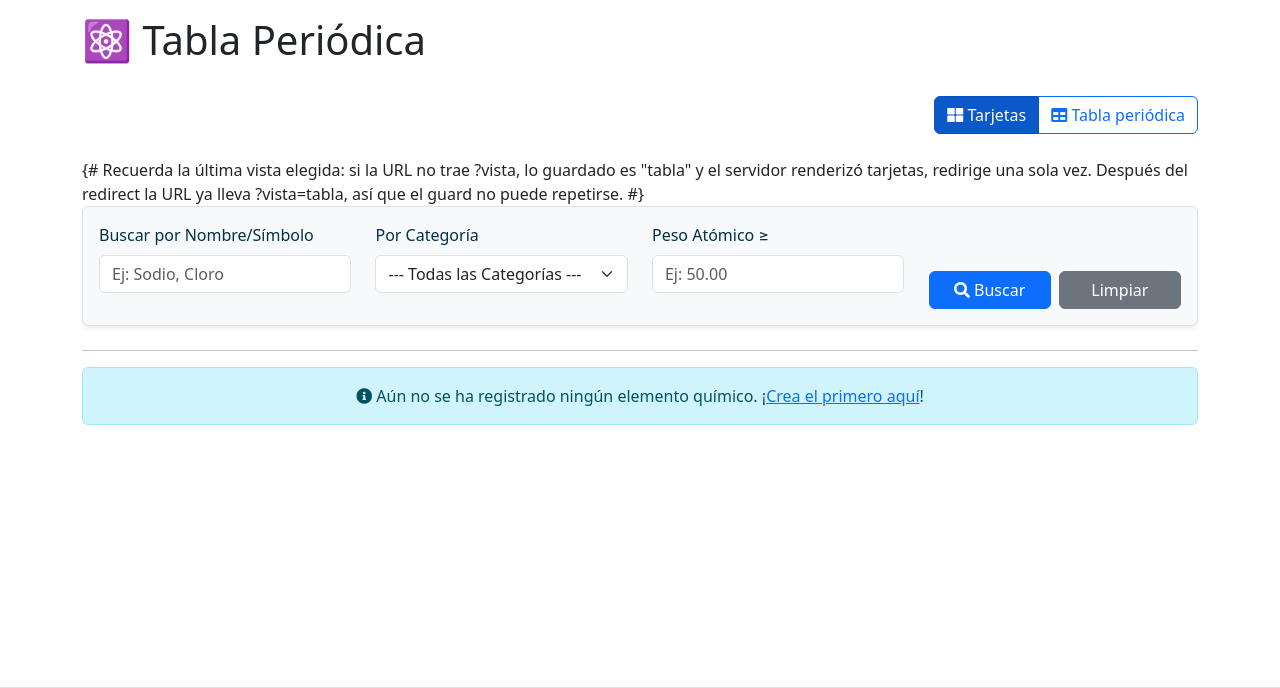
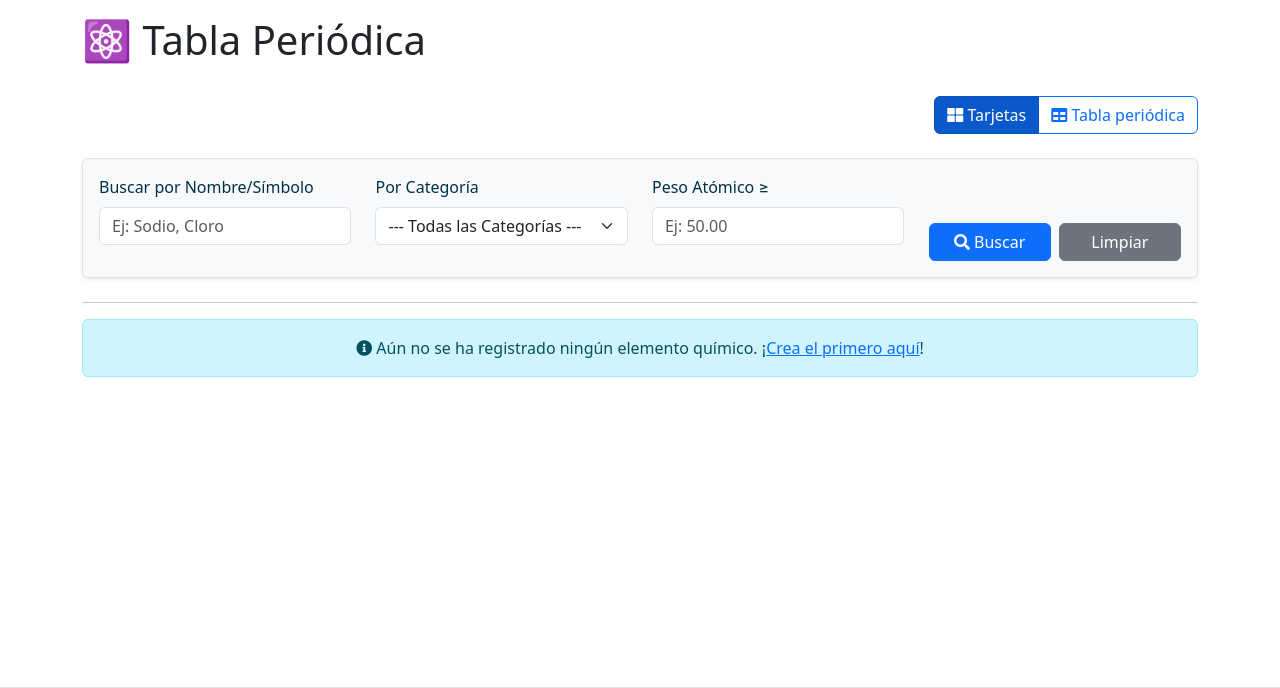
Before and after one commit to CarMalNie/Gestor_Quimico, a Django app: page /elementos/ in a window 1280 px wide. Shown: the part 56-744 px from the top of the page. Run offline with Django 5.2, Linux system fonts and the light colour scheme; data that the repository does not hold is empty; some libraries are stand-ins or nearby versions.

Commit message:
fix(elementos): comentario multilínea del guard de vista filtrado al HTML (T2 de p1-periodic-table-e2)
Django {# #} solo abarca una línea: el comentario de 3 líneas del script
inline se renderizaba como texto visible sobre la vista (misma clase de
regresión que e64f753). El texto ahora vive como comentario JS dentro del
<script>. Test nuevo generalizado: ningún {# ni #} sobrevive al render en
ninguna de las dos vistas (tests 38 -> 39).

```diff
--- a/app_quimico/templates/app_quimico/elemento_quimico/elemento_lista.html
+++ b/app_quimico/templates/app_quimico/elemento_quimico/elemento_lista.html
@@ -34,10 +34,11 @@
     </div>
 </div>
 
-{# Recuerda la última vista elegida: si la URL no trae ?vista, lo guardado es
-   "tabla" y el servidor renderizó tarjetas, redirige una sola vez. Después del
-   redirect la URL ya lleva ?vista=tabla, así que el guard no puede repetirse. #}
 <script>
+    // Recuerda la última vista elegida: si la URL no trae ?vista, lo guardado
+    // es "tabla" y el servidor renderizó tarjetas, redirige una sola vez.
+    // Después del redirect la URL ya lleva ?vista=tabla, así que el guard no
+    // puede repetirse.
     (function () {
         "use strict";
         var STORAGE_KEY = "gestorQuimicoVistaElementos";
```
Also changed, not shown: app_quimico/tests/test_elemento_lista_vistas.py (+18 -0 lines).
